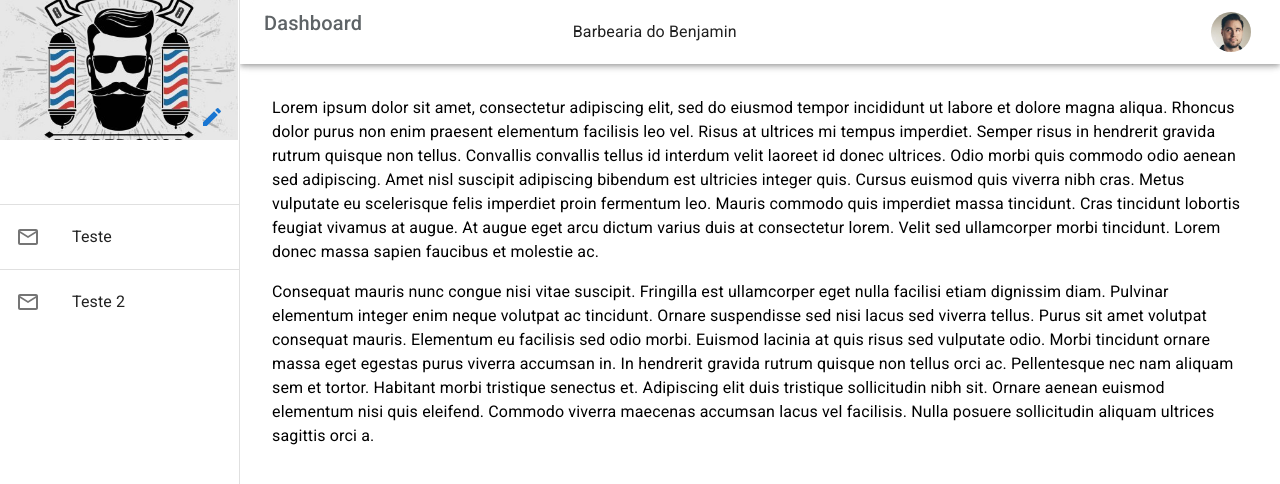
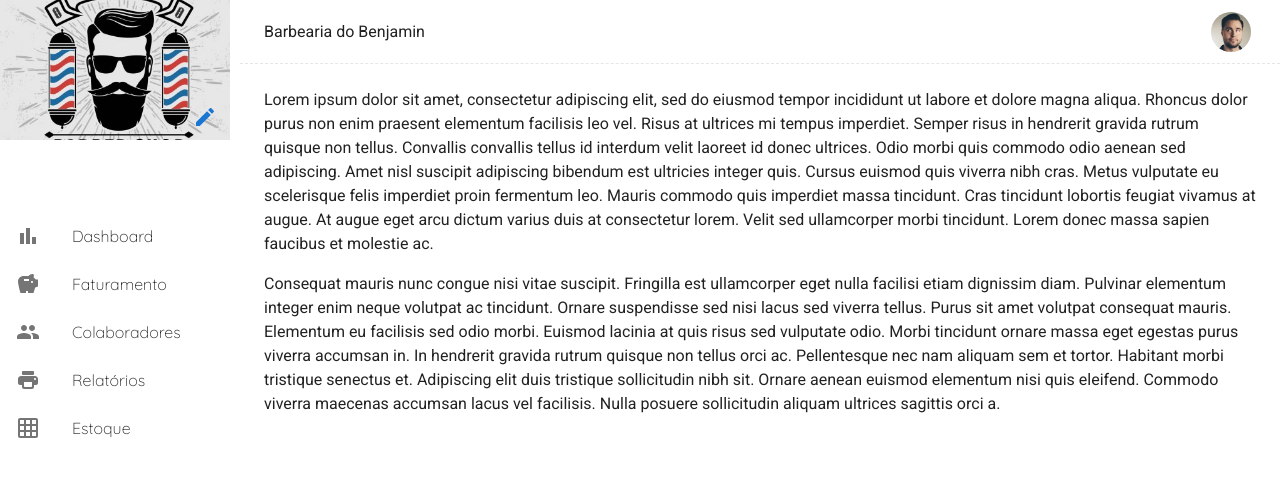
Before and after one commit to jk1982/mypos-web, a React (Create React App) app: page / in a window 1280 px wide. Shown: the top 484 px of the page. Built offline with nearby package versions, Linux system fonts and the light colour scheme.

Commit message:
Melhorando...

```diff
--- a/public/index.html
+++ b/public/index.html
@@ -4,6 +4,8 @@
     <!-- <script src="http://localhost:8097"></script> -->
     <meta charset="utf-8" />
     <link rel="icon" href="%PUBLIC_URL%/favicon.ico" />
+    <link rel="preconnect" href="https://fonts.googleapis.com" />
+    <link rel="preconnect" href="https://fonts.gstatic.com" crossorigin />
     <link
       rel="stylesheet"
       href="https://fonts.googleapis.com/css?family=Roboto:300,400,500,700&display=swap"
@@ -11,6 +13,11 @@
     <link
       rel="stylesheet"
       href="https://fonts.googleapis.com/icon?family=Material+Icons"
+    />
+
+    <link
+      href="https://fonts.googleapis.com/css2?family=Quicksand:wght@300&display=swap"
+      rel="stylesheet"
     />
     <meta name="viewport" content="width=device-width, initial-scale=1" />
     <meta name="theme-color" content="#000000" />
--- a/src/App.js
+++ b/src/App.js
@@ -1,8 +1,22 @@
 import React from "react";
 import AppRoutes from "./routes";
 
+import { ThemeProvider, createTheme } from "@mui/material/styles";
+import { CssBaseline } from "@mui/material";
+
+const theme = createTheme({
+  typography: {
+    fontFamily: '"Roboto"',
+  },
+});
+
 function App() {
-  return <AppRoutes />;
+  return (
+    <ThemeProvider theme={theme}>
+      <CssBaseline />
+      <AppRoutes />
+    </ThemeProvider>
+  );
 }
 
 export default App;
--- a/src/components/LeftBar/index.js
+++ b/src/components/LeftBar/index.js
@@ -12,7 +12,7 @@ const Input = styled("input")({
   height: 0,
 });
 
-function LeftBar({ window, minWidth }) {
+function LeftBar({ minWidth }) {
   const [mobileOpen, setMobileOpen] = useState(false);
 
   const handleMenuToggle = () => {
@@ -20,9 +20,7 @@ function LeftBar({ window, minWidth }) {
   };
 
   const container =
-    window !== undefined ? () => window().document.body : undefined;
-
-  console.log(container);
+    window !== undefined ? () => window.document.body : undefined;
 
   return (
     <Box
@@ -39,6 +37,7 @@ function LeftBar({ window, minWidth }) {
         sx={{
           display: { xs: "block", sm: "none" },
           "& .MuiDrawer-paper": { boxSizing: "border-box", width: minWidth },
+          "& .MuiDrawer-paper": { borderWidth: 0 },
         }}>
         {<MainMenu />}
       </Drawer>
@@ -47,6 +46,7 @@ function LeftBar({ window, minWidth }) {
         sx={{
           display: { xs: "none", sm: "block" },
           "& .MuiDrawer-paper": { boxSizing: "border-box", width: minWidth },
+          "& .MuiDrawer-paper": { borderWidth: 0 },
         }}
         open>
         <Badge
--- a/src/components/MainMenu/index.js
+++ b/src/components/MainMenu/index.js
@@ -1,6 +1,5 @@
 import React from "react";
 import {
-  Divider,
   List,
   ListItemButton,
   ListItemIcon,
@@ -8,29 +7,36 @@ import {
   Toolbar,
 } from "@mui/material";
 
-import { MailOutline } from "@mui/icons-material";
+import {
+  BarChart,
+  GridOn,
+  Group,
+  PrintRounded,
+  Savings,
+} from "@mui/icons-material";
+
+const Item = ({ title, icon }) => {
+  return (
+    <ListItemButton>
+      <ListItemIcon>{icon}</ListItemIcon>
+      <ListItemText
+        primary={title}
+        sx={{ "& .MuiTypography-root": { fontFamily: "Quicksand" } }}
+      />
+    </ListItemButton>
+  );
+};
 
 function MainMenu() {
   return (
     <div>
       <Toolbar />
-      <Divider />
       <List>
-        <ListItemButton>
-          <ListItemIcon>
-            <MailOutline />
-          </ListItemIcon>
-          <ListItemText primary="Teste" />
-        </ListItemButton>
-      </List>
-      <Divider />
-      <List>
-        <ListItemButton>
-          <ListItemIcon>
-            <MailOutline />
-          </ListItemIcon>
-          <ListItemText primary="Teste 2" />
-        </ListItemButton>
+        <Item title="Dashboard" icon={<BarChart />} />
+        <Item title="Faturamento" icon={<Savings />} />
+        <Item title="Colaboradores" icon={<Group />} />
+        <Item title="Relatórios" icon={<PrintRounded />} />
+        <Item title="Estoque" icon={<GridOn />} />
       </List>
     </div>
   );
--- a/src/components/TopAvatarMenu/index.js
+++ b/src/components/TopAvatarMenu/index.js
@@ -81,9 +81,6 @@ function TopAvatarMenu() {
         <MenuItem>
           <Avatar /> Perfil
         </MenuItem>
-        <MenuItem>
-          <Avatar /> Conta
-        </MenuItem>
         <Divider />
         <MenuItem>
           <ListItemIcon>
--- a/src/components/TopBar/index.js
+++ b/src/components/TopBar/index.js
@@ -16,8 +16,12 @@ function TopBar({ title, style }) {
   return (
     <AppBar
       position="fixed"
+      elevation={0}
       sx={{
         ...style,
+        "& .MuiToolbar-root": {
+          borderBottom: "1px dashed rgba(193, 193, 193, 0.4)",
+        },
       }}>
       <Toolbar
         sx={{
@@ -39,12 +43,6 @@ function TopBar({ title, style }) {
             alignItems: "center",
             justifyContent: "flex-end",
           }}>
-          <Typography
-            variant="h6"
-            noWrap
-            sx={{ flex: 1, alignSelf: "flex-start", color: "#5E6366" }}>
-            Dashboard
-          </Typography>
           <Typography noWrap sx={{ flex: 2 }}>
             {title}
           </Typography>
```
